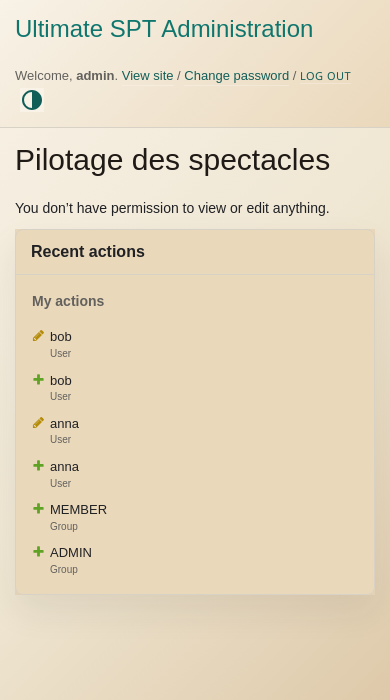
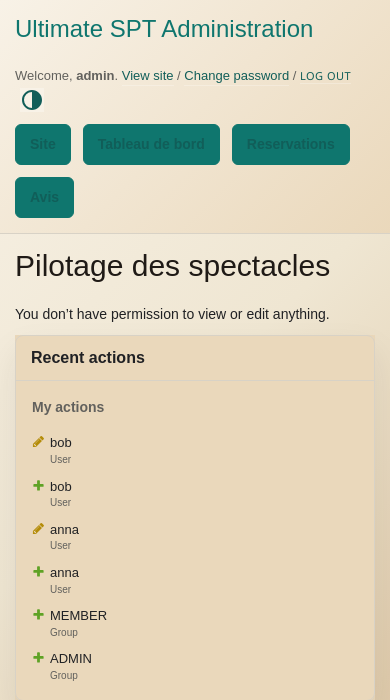
Before and after one commit to Dimson4448/reservationsDjango, a Django app: page /admin/ in a window 390 px wide. Shown: the top 700 px of the page. Run offline with Django 5.2, Linux system fonts and the light colour scheme; a user stored in the database is signed in; data comes from the database, SQL or seed files in the repository.

Commit message:
Add admin navigation shortcuts

```diff
--- a/catalogue/static/catalogue/css/admin.css
+++ b/catalogue/static/catalogue/css/admin.css
@@ -98,6 +98,37 @@ a:visited {
 #user-tools a:hover,
 a:hover {
     color: var(--link-hover-color);
+}
+
+.admin-shortcuts {
+    display: flex;
+    align-items: center;
+    justify-content: center;
+    gap: 12px;
+    flex-wrap: wrap;
+    margin-left: auto;
+}
+
+.admin-shortcuts a,
+.admin-shortcuts a:link,
+.admin-shortcuts a:visited {
+    display: inline-flex;
+    min-height: 40px;
+    align-items: center;
+    justify-content: center;
+    padding: 9px 14px;
+    border: 1px solid var(--secondary);
+    border-radius: 6px;
+    background: var(--secondary);
+    color: #ffffff;
+    font-weight: 700;
+    text-decoration: none;
+}
+
+.admin-shortcuts a:hover {
+    background: #115e59;
+    border-color: #115e59;
+    color: #ffffff;
 }
 
 div.breadcrumbs {
@@ -245,6 +276,11 @@ textarea,
         padding: 16px;
     }
 
+    .admin-shortcuts {
+        justify-content: flex-start;
+        margin-left: 0;
+    }
+
     div.breadcrumbs {
         padding: 12px 16px;
     }
--- a/catalogue/templates/admin/base_site.html
+++ /dev/null
@@ -1,7 +0,0 @@
-{% extends "admin/base_site.html" %}
-{% load static %}
-
-{% block extrastyle %}
-{{ block.super }}
-<link rel="stylesheet" href="{% static 'catalogue/css/admin.css' %}">
-{% endblock %}
--- /dev/null
+++ b/templates/admin/base_site.html
@@ -0,0 +1,16 @@
+{% extends "admin/base_site.html" %}
+{% load static %}
+
+{% block extrastyle %}
+{{ block.super }}
+<link rel="stylesheet" href="{% static 'catalogue/css/admin.css' %}">
+{% endblock %}
+
+{% block nav-global %}
+<nav class="admin-shortcuts" aria-label="Raccourcis administration">
+    <a href="{% url 'home' %}">Site</a>
+    <a href="{% url 'catalogue:dashboard-index' %}">Tableau de bord</a>
+    <a href="{% url 'catalogue:dashboard-reservations' %}">Reservations</a>
+    <a href="{% url 'catalogue:dashboard-reviews' %}">Avis</a>
+</nav>
+{% endblock %}
```
Also changed, not shown: catalogue/tests.py (+8 -0 lines).
